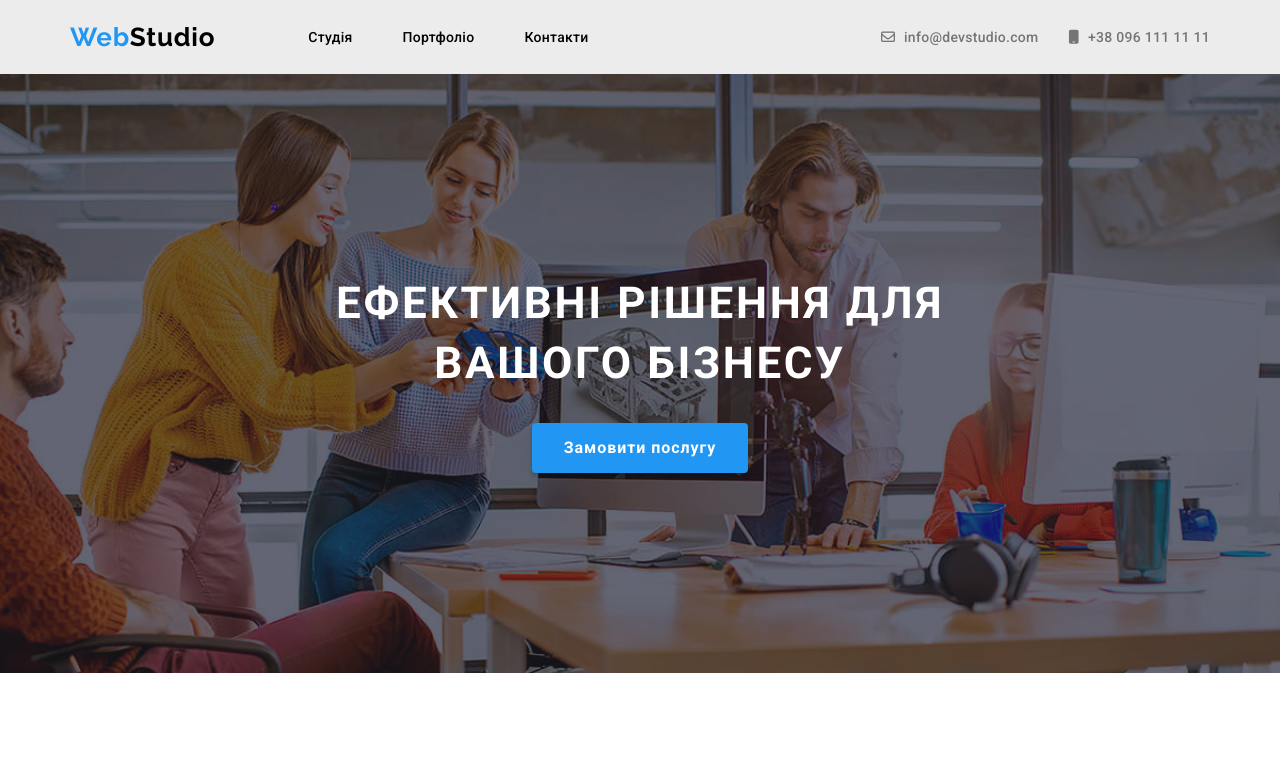
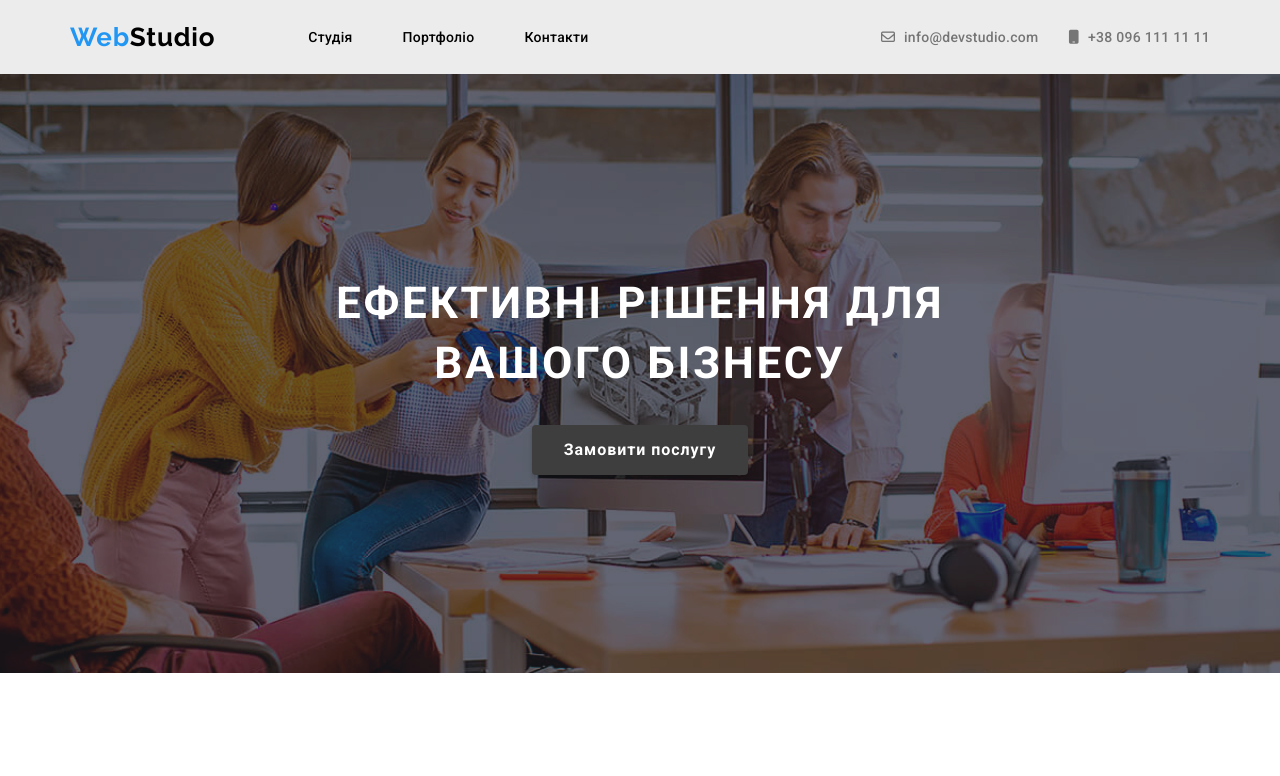
Before and after one commit to hockag/web_studio_4, a website: page index.html in a window 1280 px wide. In both pictures the pointer is over the button "Замовити послугу". Shown: the top 776 px of the page. Drawn offline with nearby package versions, Linux system fonts and the light colour scheme.

Commit message:
Update style.css

```diff
--- a/style.css
+++ b/style.css
@@ -137,6 +137,13 @@ ul {
     background: #2196F3;
     box-shadow: 0 4px 4px rgba(0, 0, 0, 0.15);
     border-radius: 4px;
+    transition-property: top, background;
+    transition-duration: 1s;
+}
+
+.about-button:hover {
+    background: #3e3e3e;
+    transform: translate(0px, 2px);
 }
 
 .about-btn {
```
